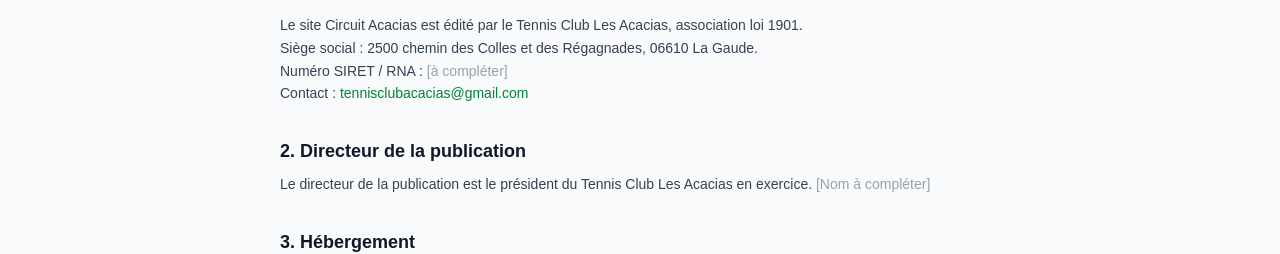
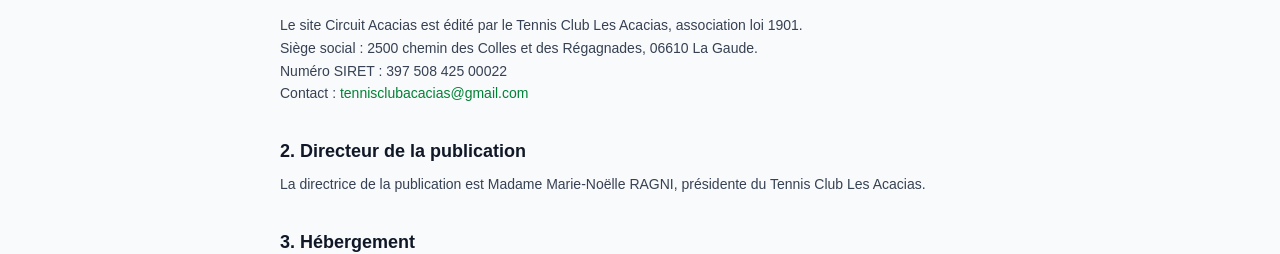
Before and after one commit to guillaumemathias06-sys/circuit-acacias, a Next.js app: page /mentions-legales in a window 1280 px wide. Shown: the part 280-534 px from the top of the page. Built offline with nearby package versions, Linux system fonts and the light colour scheme; no server answers.

Commit message:
Complète les mentions légales : SIRET et présidente

```diff
--- a/src/app/mentions-legales/page.tsx
+++ b/src/app/mentions-legales/page.tsx
@@ -22,7 +22,7 @@ export default function MentionsLegalesPage() {
           <p>
             Le site Circuit Acacias est édité par le Tennis Club Les Acacias, association loi 1901.<br />
             Siège social : 2500 chemin des Colles et des Régagnades, 06610 La Gaude.<br />
-            Numéro SIRET / RNA : <span className="text-gray-400">[à compléter]</span><br />
+            Numéro SIRET : 397 508 425 00022<br />
             Contact : <a href="mailto:tennisclubacacias@gmail.com" className="text-green-700 hover:underline">tennisclubacacias@gmail.com</a>
           </p>
         </section>
@@ -30,7 +30,7 @@ export default function MentionsLegalesPage() {
         <section>
           <h2 className="text-lg font-bold text-gray-900 mb-2">2. Directeur de la publication</h2>
           <p>
-            Le directeur de la publication est le président du Tennis Club Les Acacias en exercice. <span className="text-gray-400">[Nom à compléter]</span>
+            La directrice de la publication est Madame Marie-Noëlle RAGNI, présidente du Tennis Club Les Acacias.
           </p>
         </section>
 
```
